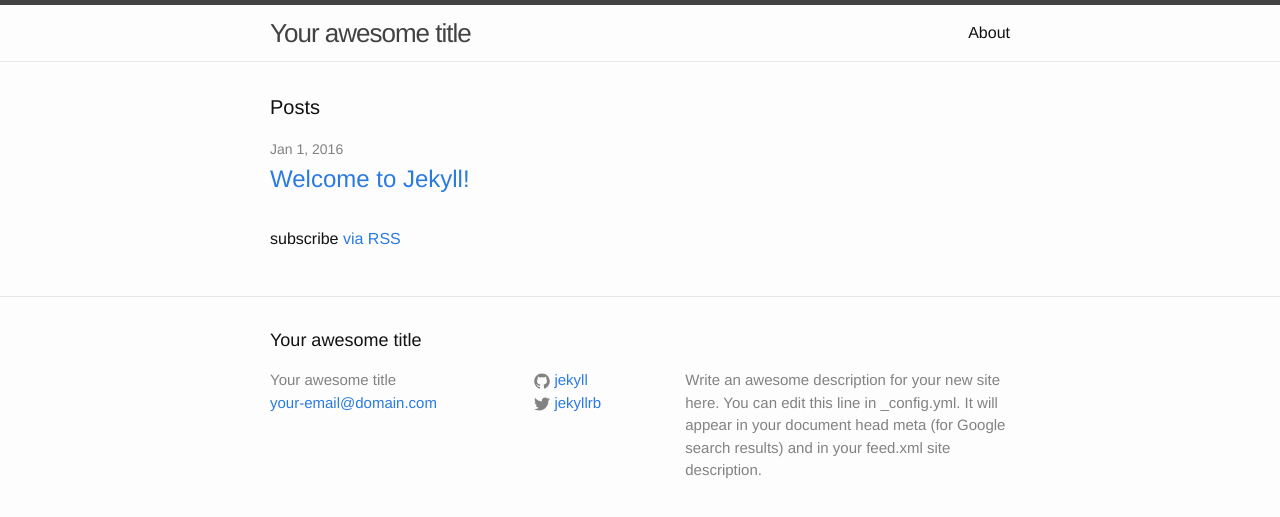
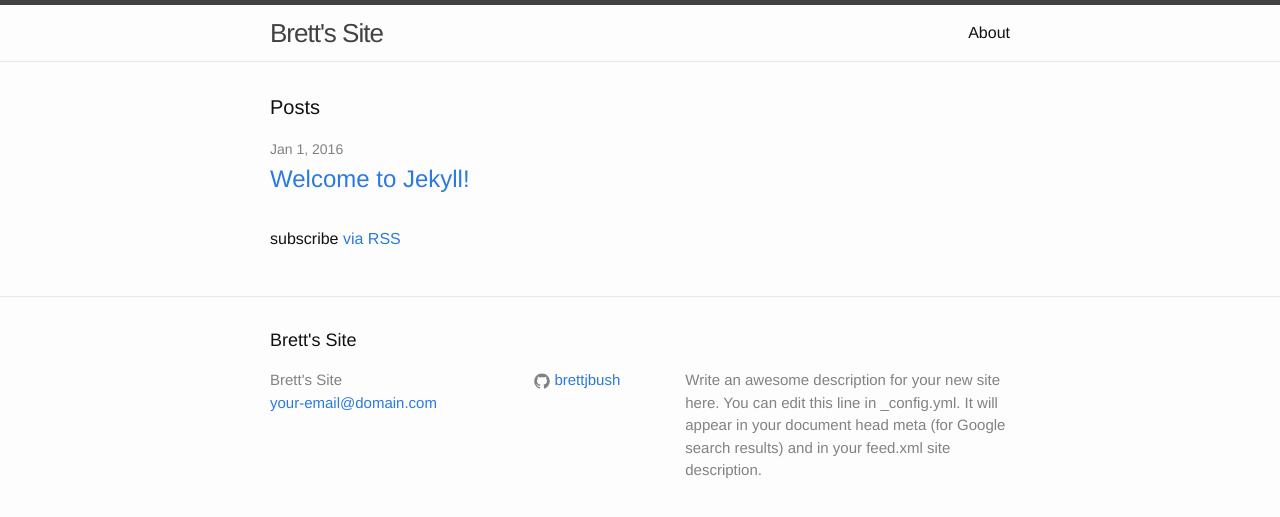
Before and after one commit to brettjbush/brettjbush.github.io, a Jekyll site: the page built from index.html, in a window 1280 px wide. Shown: the top 517 px of the page. Built offline with Jekyll 4.4.1, drawn with Linux system fonts in a browser that asks for light colours.

Commit message:
master jekyll defaults test changes

```diff
--- a/_config.yml
+++ b/_config.yml
@@ -1,14 +1,13 @@
 # Site settings
-title: Your awesome title
+title: Brett's Site
 email: your-email@domain.com
 description: > # this means to ignore newlines until "baseurl:"
   Write an awesome description for your new site here. You can edit this
   line in _config.yml. It will appear in your document head meta (for
   Google search results) and in your feed.xml site description.
 baseurl: "" # the subpath of your site, e.g. /blog/
-url: "http://yourdomain.com" # the base hostname & protocol for your site
-twitter_username: jekyllrb
-github_username:  jekyll
+url: "http://bbush.me" # the base hostname & protocol for your site
+github_username:  brettjbush
 
 # Build settings
 markdown: kramdown
```
